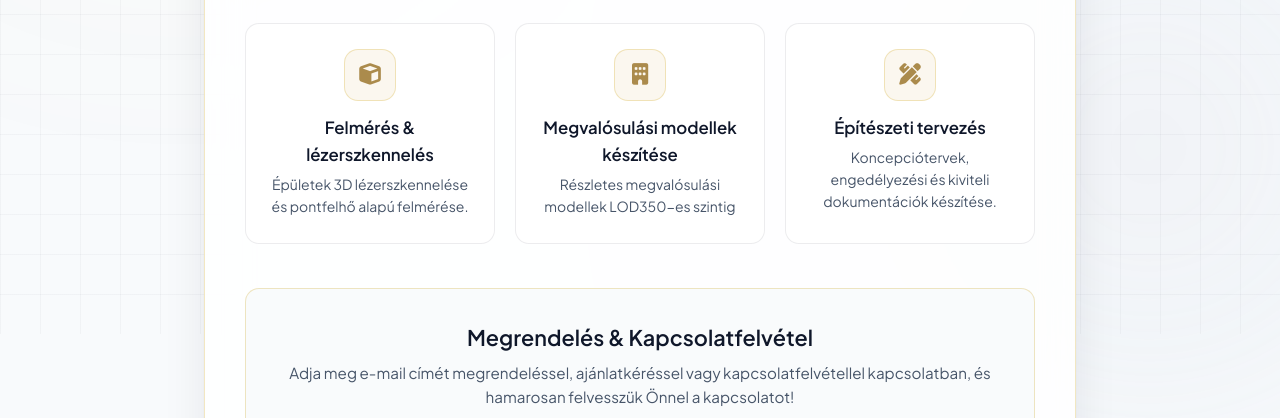
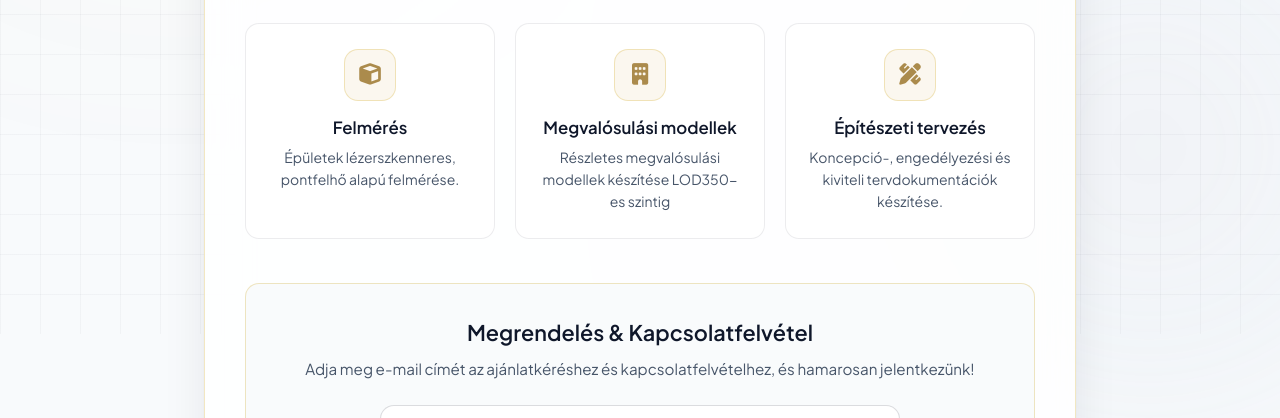
Before and after one commit to Cheesemantice/bimval-website, a plain HTML site: page index.html in a window 1280 px wide. Shown: the part 466-884 px from the top of the page. Drawn offline with Linux system fonts and the light colour scheme.

Commit message:
Misc rewrites

```diff
--- a/index.html
+++ b/index.html
@@ -9,7 +9,7 @@
     <!-- SEO Meta Tags -->
     <title>BIMVal | BIM Szakmai Tanácsadás & Építészeti Tervezés</title>
     <meta name="description"
-        content="A BIMVal hivatalos weboldala. Szakterületünk a BIM szakmai tanácsadás és projekttámogatás, valamint az építészeti tervezés. Weboldalunk hamarosan elérhetővé válik.">
+        content="Szakterületünk a BIM szakmai tanácsadás és projekttámogatás, valamint az építészeti tervezés. Weboldalunk hamarosan elérhetővé válik.">
     <meta name="keywords"
         content="BIMVal, BIM tanácsadás, projekttámogatás, építészeti tervezés, 3D modellezés, pontfelhő, lézerszkennelés, építészet">
     <meta name="author" content="BIMVal">
@@ -76,8 +76,8 @@
                         <i class="fa-solid fa-cube"></i>
                     </div>
                     <div class="feature-text">
-                        <h3>Felmérés & lézerszkennelés</h3>
-                        <p>Épületek 3D lézerszkennelése és pontfelhő alapú felmérése.</p>
+                        <h3>Felmérés</h3>
+                        <p>Épületek lézerszkenneres, pontfelhő alapú felmérése.</p>
                     </div>
                 </div>
 
@@ -86,8 +86,8 @@
                         <i class="fa-solid fa-building"></i>
                     </div>
                     <div class="feature-text">
-                        <h3>Megvalósulási modellek készítése</h3>
-                        <p>Részletes megvalósulási modellek LOD350-es szintig</p>
+                        <h3>Megvalósulási modellek</h3>
+                        <p>Részletes megvalósulási modellek készítése LOD350-es szintig</p>
                     </div>
                 </div>
 
@@ -97,7 +97,7 @@
                     </div>
                     <div class="feature-text">
                         <h3>Építészeti tervezés</h3>
-                        <p>Koncepciótervek, engedélyezési és kiviteli dokumentációk készítése.</p>
+                        <p>Koncepció-, engedélyezési és kiviteli tervdokumentációk készítése.</p>
                     </div>
                 </div>
             </div>
@@ -106,8 +106,8 @@
             <div class="action-box">
                 <div class="action-header">
                     <h2>Megrendelés & Kapcsolatfelvétel</h2>
-                    <p>Adja meg e-mail címét megrendeléssel, ajánlatkéréssel vagy kapcsolatfelvétellel kapcsolatban, és
-                        hamarosan felvesszük Önnel a kapcsolatot!</p>
+                    <p>Adja meg e-mail címét az ajánlatkéréshez és kapcsolatfelvételhez, és
+                        hamarosan jelentkezünk!</p>
                 </div>
 
                 <form id="notify-form" class="subscribe-form" novalidate>
@@ -145,7 +145,7 @@
                     <span>Céginformációk</span>
                 </button>
             </div>
-            <p>&copy; <span id="current-year">2026</span> BIMVal &bull; BIM felmérés & építészeti tervezés</p>
+            <p>&copy; <span id="current-year">2026</span> BIMVAL &bull; BIM szaktanácsadás & építészeti tervezés</p>
         </footer>
     </div>
 
```
